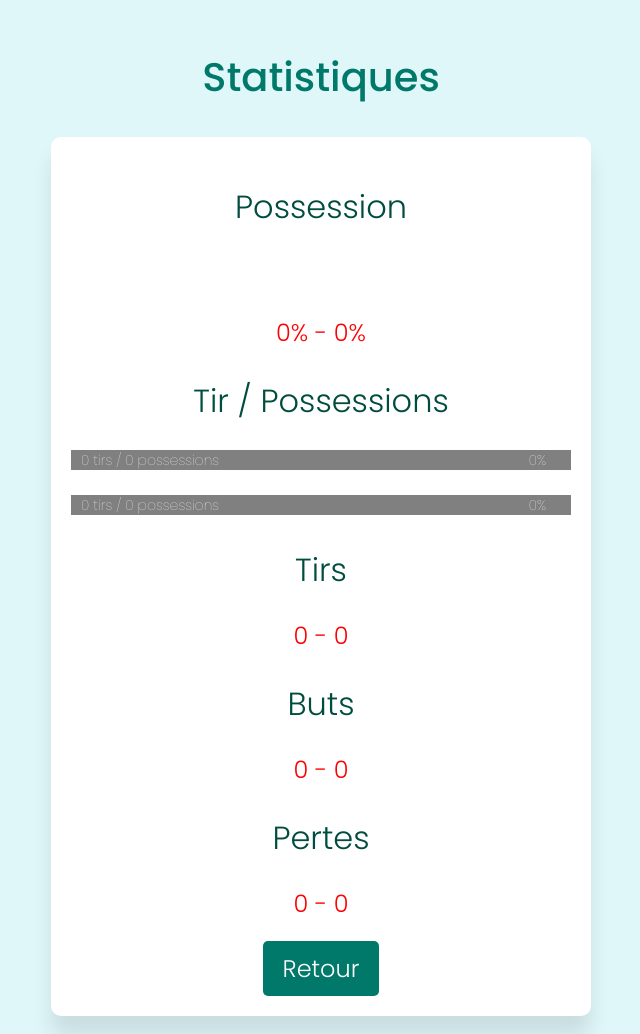
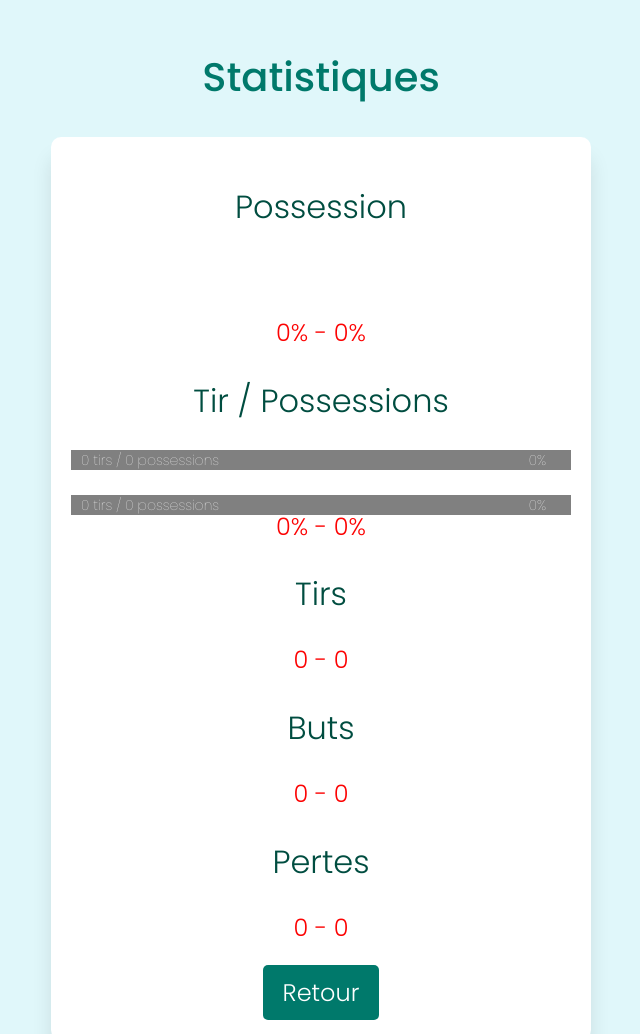
Before and after one commit to 0v3rdr1v3script/EasyPS, a plain HTML site: page Statistiques.html in a window 1280 px wide. Shown: the top 1034 px of the page, without its empty margins (319-959 px from the left). Drawn offline with Linux system fonts and the light colour scheme.

Commit message:
bug fix <br> essai #2

```diff
--- a/Statistiques.html
+++ b/Statistiques.html
@@ -19,7 +19,7 @@
                     <p id="possession">0% - 0%</p>
                     <h2>Tir / Possessions</h2>
                     <div id="tir-sur-possession" style="width:100%;height:40px;margin-bottom:10px;"></div>
-                    <br>
+                    <p id="tir-possession">0% - 0%</p>
                     <h2>Tirs</h2>
                     <p id="tirs">0 - 0</p>
                     <h2>Buts</h2>
```
